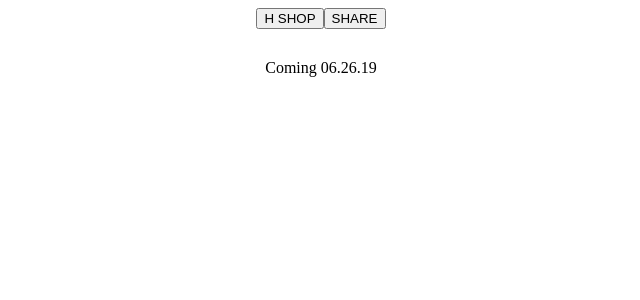
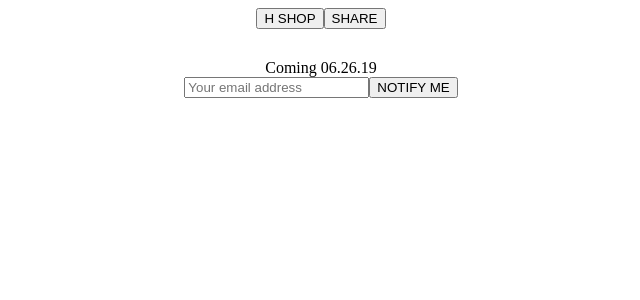
Before and after one commit to joshxcho/hodinkee-frontend-exercise, a React app: page / in a window 1280 px wide. Shown: the top 300 px of the page, without its empty margins (319-959 px from the left). Built offline with nearby package versions, Linux system fonts and the light colour scheme.

Commit message:
Implement EmailForm and render it

```diff
--- a/client/src/components/Content.jsx
+++ b/client/src/components/Content.jsx
@@ -1,4 +1,5 @@
 import React from 'react';
+import EmailForm from './EmailForm';
 import Logo from '../assets/logo/logo.png';
 
 const Content = () => (
@@ -8,6 +9,7 @@ const Content = () => (
         <img src={Logo} alt="logo" />
       </div>
       <div className="content-date">Coming 06.26.19</div>
+      <EmailForm />
     </div>
   </div>
 );
--- /dev/null
+++ b/client/src/components/EmailForm.jsx
@@ -0,0 +1,37 @@
+import React, { Component } from 'react';
+
+export default class EmailForm extends Component {
+  constructor(props) {
+    super(props);
+
+    this.state = {
+      email: '',
+    };
+  }
+
+  handleChange = e => {
+    const { value } = e.target;
+    this.setState({ email: value });
+  };
+
+  handleSubmit = e => {
+    e.preventDefault();
+  };
+
+  render() {
+    return (
+      <form className="form" onSubmit={this.handleSubmit}>
+        <input
+          className="input-form"
+          type="email"
+          name="email"
+          placeholder="Your email address"
+          onChange={this.handleChange}
+          required
+        />
+
+        <input className="input-btn" type="submit" value="NOTIFY ME" />
+      </form>
+    );
+  }
+}
```
